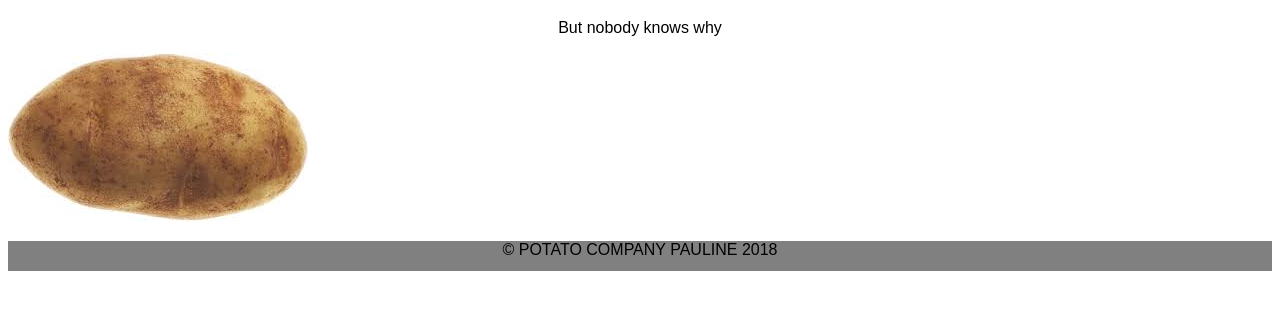
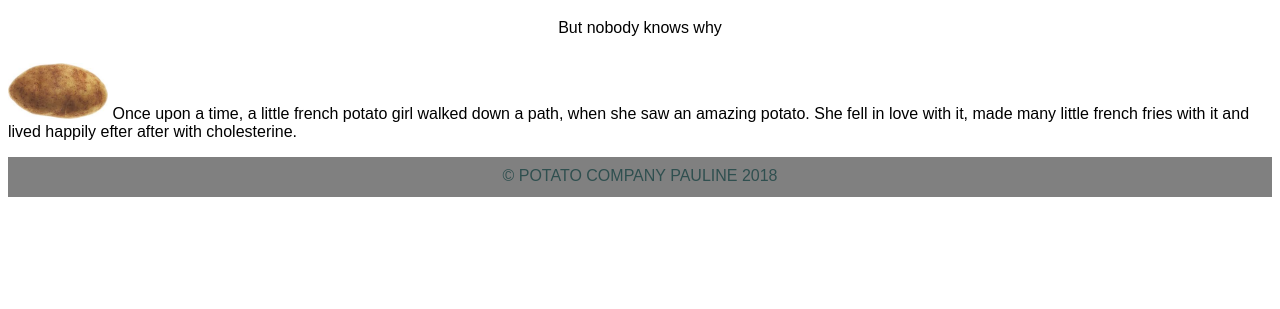
Before and after one commit to Pjmrousseau/potato, a plain HTML site: page index.html in a window 1280 px wide. Shown: the part 61-370 px from the top of the page. Drawn offline with Linux system fonts and the light colour scheme.

Commit message:
Styled footer and added text

```diff
--- a/index.html
+++ b/index.html
@@ -11,6 +11,7 @@
     <h1>Pauline loves Potatoes</h1>
     <p>But nobody knows why</p>
     <img src="potato.jpg">
+    <p class="side">Once upon a time, a little french potato girl walked down a path, when she saw an amazing potato. She fell in love with it, made many little french fries with it and lived happily efter after with cholesterine.</p>
     <footer>
         <p>&copy; POTATO COMPANY PAULINE 2018</p>
     </footer>
--- a/style.css
+++ b/style.css
@@ -9,12 +9,23 @@ p{
 }
 img{
     height:auto;
-    width:300px;
+    width:100px;
+    display:inline;
+    margin-top:10px;
+}
+.side{
+    display:inline;
+    height:100px;
+
 }
 footer{
-    height: 30px;
+    height: 40px;
     position:relative;
     bottom:0;
     background:grey;
 
 }
+footer p{
+    padding-top:10px;
+    color:darkslategrey;
+}
```
